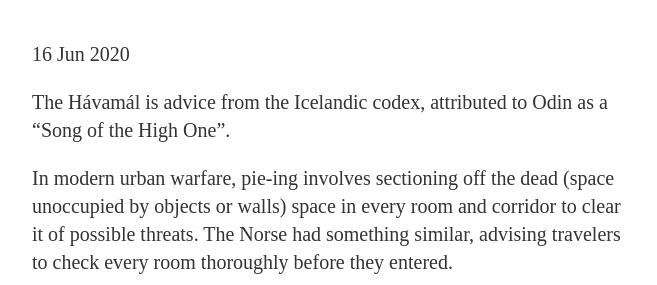
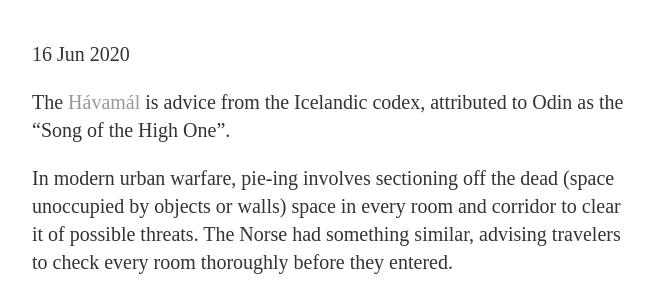
Before and after one commit to ray-dorai/ray-dorai.github.io, a Jekyll site: the page built from _posts/2020-06-16-notes-havamal.md, in a window 1280 px wide and 900 px high. Shown: the part 182-467 px from the top of the window, without its empty margins (308-965 px from the left). Built offline with Jekyll 4.4.1, drawn with Linux system fonts in a browser that asks for light colours.

Commit message:
Update 2020-06-16-notes-havamal.md

```diff
--- a/_posts/2020-06-16-notes-havamal.md
+++ b/_posts/2020-06-16-notes-havamal.md
@@ -4,7 +4,7 @@ title: "Notes: Hávamál"
 date: 2020-06-16
 ---
 
-The Hávamál is advice from the Icelandic codex, attributed to Odin as a "Song of the High One".
+The [Hávamál](https://www.pitt.edu/~dash/havamal.html) is advice from the Icelandic codex, attributed to Odin as the "Song of the High One".
 
 In modern urban warfare, pie-ing involves sectioning off the dead (space unoccupied by objects or walls) space in every room and corridor to clear it of possible threats. The Norse had something similar, advising travelers to check every room thoroughly before they entered.
 
```
